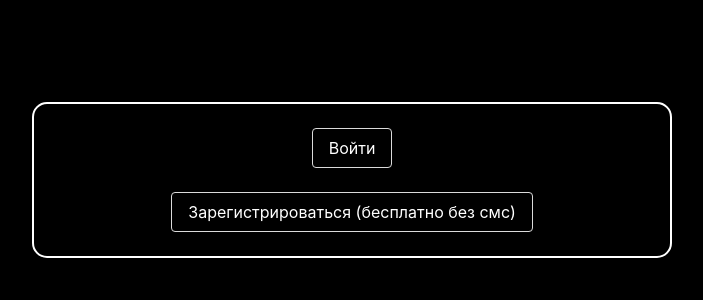
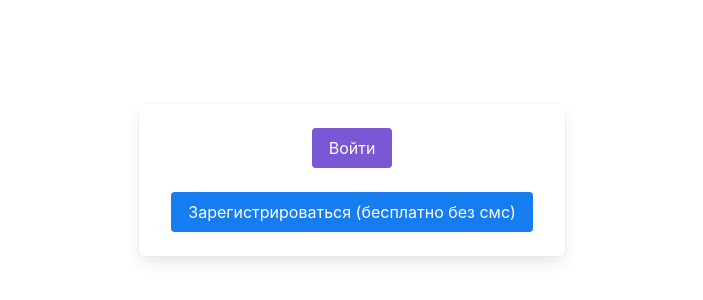
Before and after one commit to codeshowcase-pv/long-tic-tac-toe-front, a Vue app: page / in a window 1280 px wide. Shown: the part 220-520 px from the top of the page, without its empty margins (288-991 px from the left). Built offline with nearby package versions, Linux system fonts and the light colour scheme.

Commit message:
Убран черный фон

```diff
--- a/src/App.vue
+++ b/src/App.vue
@@ -10,9 +10,3 @@ export default {
   name: 'App'
 }
 </script>
-
-<style scoped>
-  #app {
-    background: black;
-  }
-</style>
--- a/src/components/home/index.vue
+++ b/src/components/home/index.vue
@@ -1,11 +1,11 @@
 <template>
   <section class="h-100 is-flex is-flex-direction-column is-justify-content-center is-align-items-center">
-    <div class="tile is-ancestor is-6 white-border py-3">
+    <div class="tile is-ancestor is-4 box py-3">
       <div class="tile is-parent is-vertical is-align-items-center">
         <div class="tile is-child">
           <b-button tag="router-link"
                     to="/login"
-                    class="home-buttons">
+                    type="is-primary">
             Войти
           </b-button>
         </div>
@@ -13,7 +13,7 @@
         <div class="tile is-child">
           <b-button tag="router-link"
                     to="/registration"
-                    class="home-buttons">
+                    type="is-info">
             Зарегистрироваться (бесплатно без смс)
           </b-button>
         </div>
@@ -30,20 +30,3 @@ export default {
   }
 }
 </script>
-
-<style scoped>
-.white-border {
-  border: 2px solid white;
-  border-radius: 15px;
-}
-
-.home-buttons {
-  background: black;
-  color: white;
-}
-
-.home-buttons:hover {
-  border-width: 3px;
-  color: white;
-}
-</style>
```
